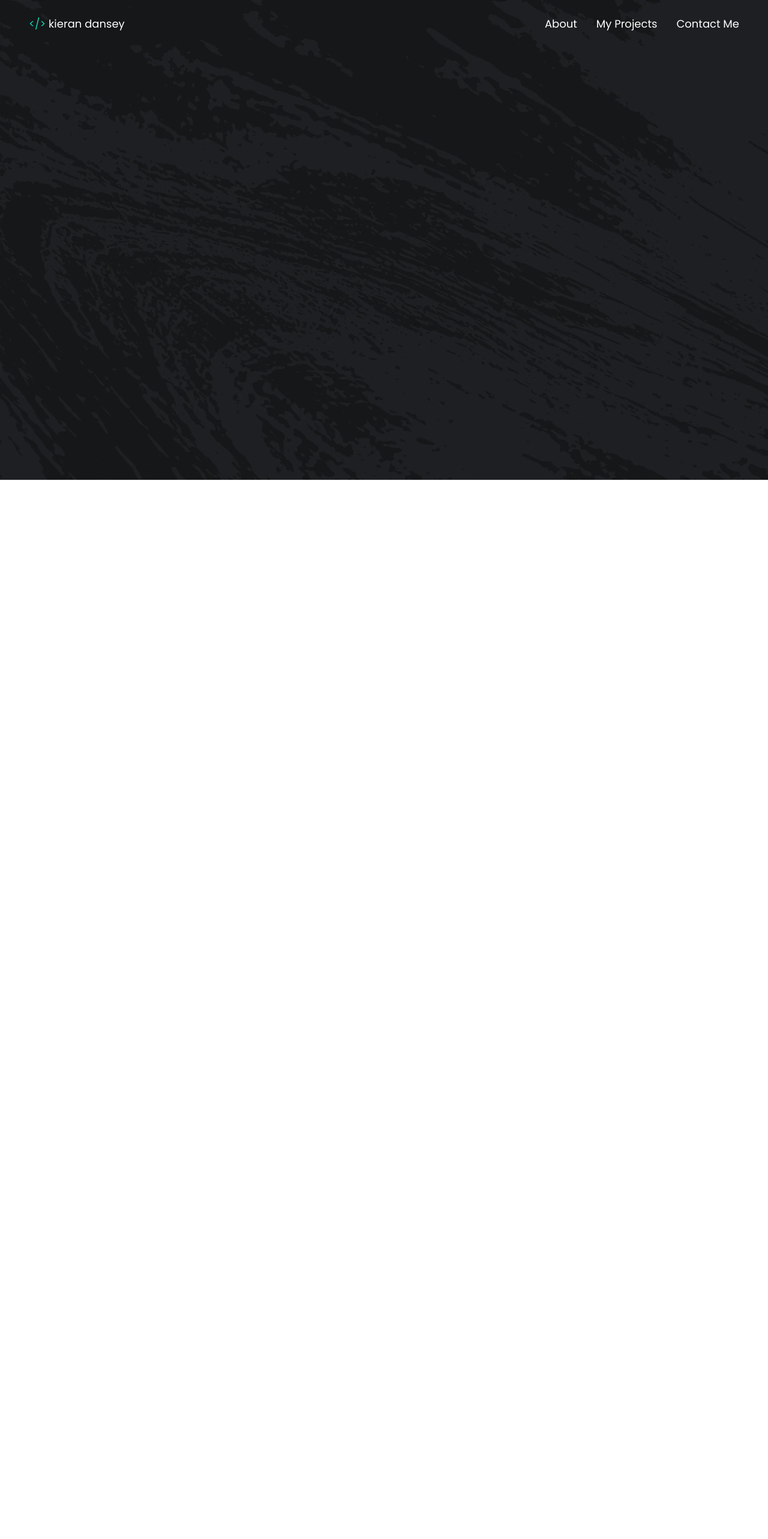
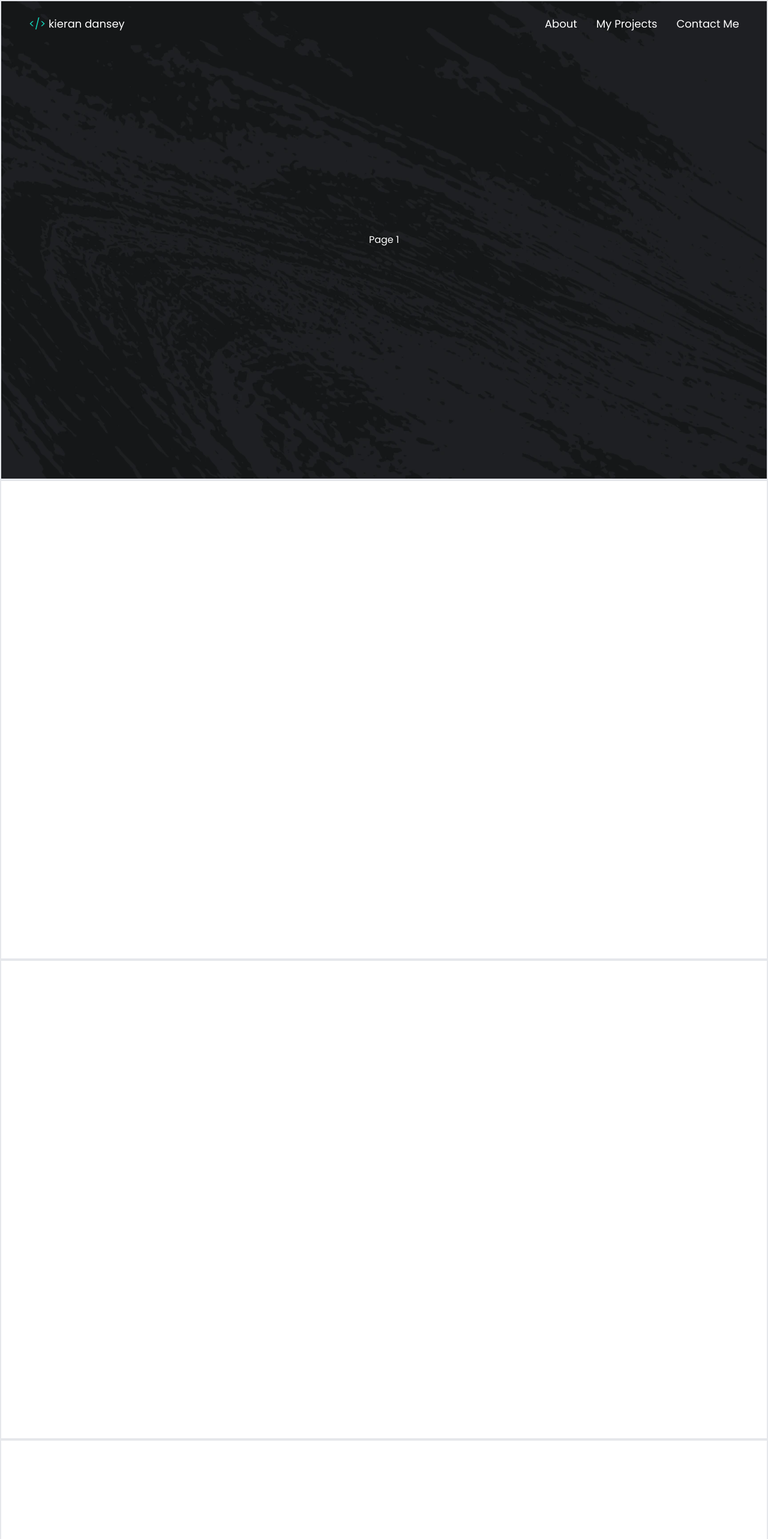
Before and after one commit to kdan80/v4, a Next.js app: page / in a window 1280 px wide. Shown: the top 2566 px of the page at 60% size. Before the commit the page ends 800 px from the top, so only its background shows below. Built offline with nearby package versions, Linux system fonts and the light colour scheme.

Commit message:
Disable scroll when dropdown is open

```diff
--- a/components/Layout.tsx
+++ b/components/Layout.tsx
@@ -25,6 +25,7 @@ const Layout = ({ children, location }: Props) => {
             ) : (
                 <>
                     <Header />
+                    {children}
                 </>
             )}
 
--- a/components/header/DropdownNav.tsx
+++ b/components/header/DropdownNav.tsx
@@ -33,9 +33,10 @@ const DropdownNav = ({
 
         window.addEventListener('resize', onResize)
 
+        // Disable scrolling when the dropdown is open
         dropdownIsOpen
-            ? document.body.classList.add('disable-scroll')
-            : document.body.classList.remove('disable-scroll')
+            ? document.body.classList.add('overflow-hidden')
+            : document.body.classList.remove('overflow-hidden')
 
         return () => {
             window.removeEventListener('resize', onResize)
--- a/pages/index.tsx
+++ b/pages/index.tsx
@@ -1,12 +1,13 @@
 import Layout from 'components/Layout'
+import Section from 'components/sections/Section'
 
 export default function Home() {
     return (
         <Layout>
-            <div>Page 1</div>
-            <div>Page 2</div>
-            <div>Page 3</div>
-            <div>Page 4</div>
+            <Section>Page 1</Section>
+            <Section>Page 2</Section>
+            <Section>Page 3</Section>
+            <Section>Page 4</Section>
         </Layout>
     )
 }
```
